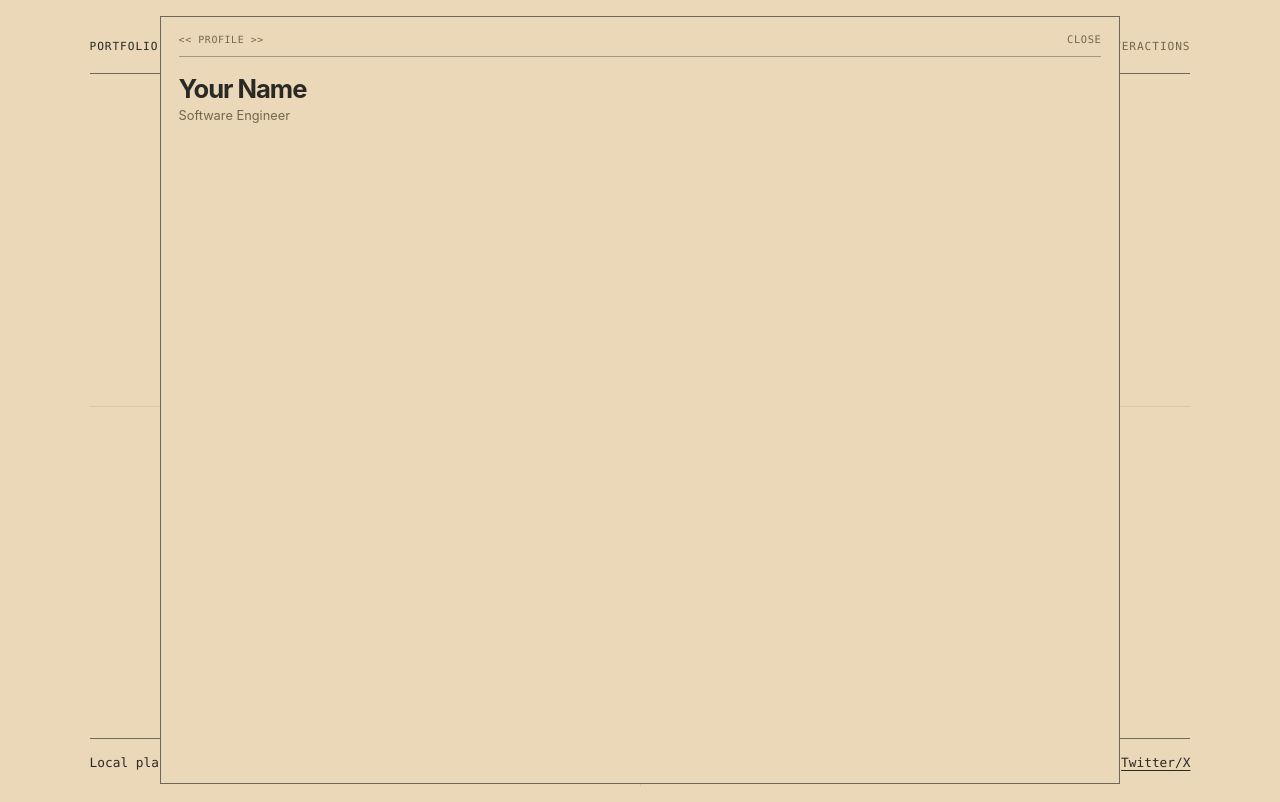
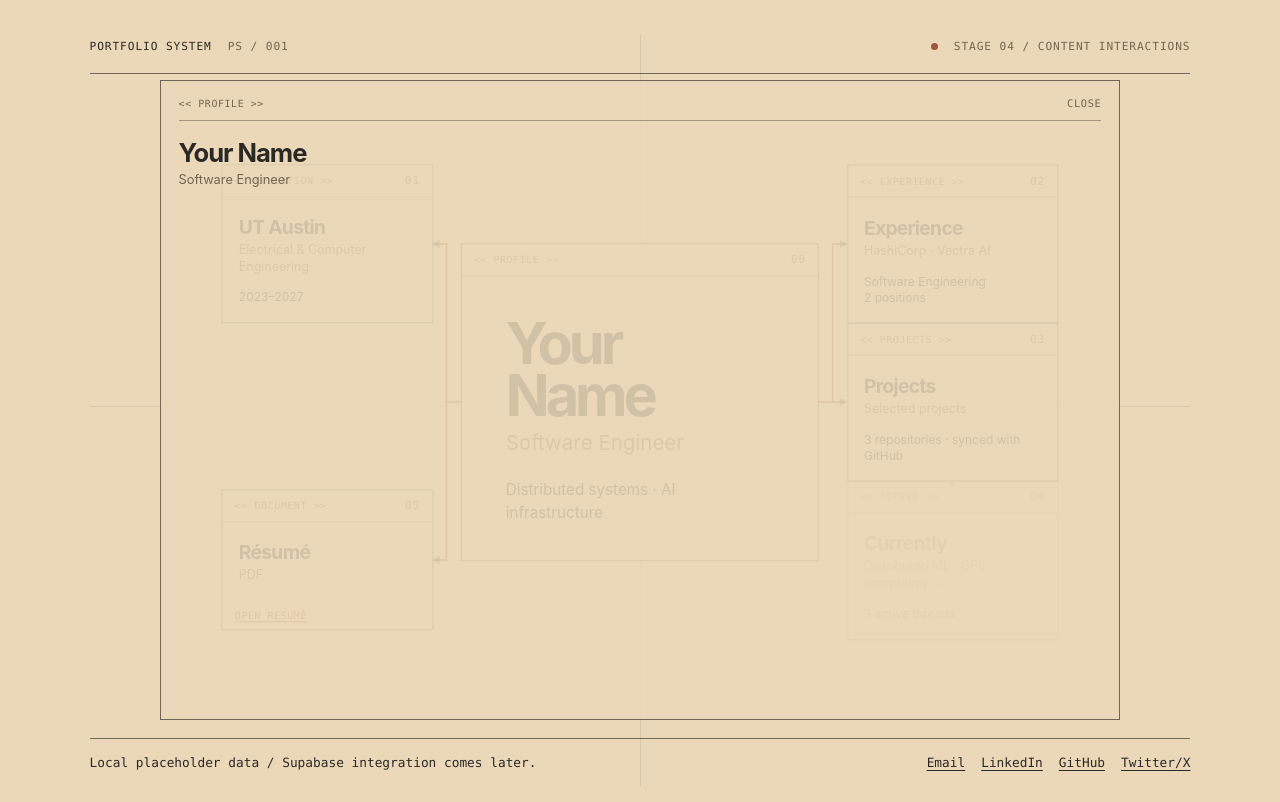
Before and after one commit to psurge1/psurge1.github.io, a React (Vite) app: page / in a window 1280 px wide. Both pictures are taken after a click on the button 640 px from the left and 402 px from the top of the page. Built offline with nearby package versions, Linux system fonts and the light colour scheme.

Commit message:
adjust popup window size and transparancy

```diff
--- a/src/styles/global.css
+++ b/src/styles/global.css
@@ -391,11 +391,11 @@ a {
   left: 50%;
   z-index: 10;
   width: 75vw;
-  height: calc(100vh - 2rem);
-  max-height: calc(100vh - 2rem);
+  height: 80vh;
+  max-height: 80vh;
   overflow: auto;
   border: 1px solid var(--line-strong);
-  background: var(--paper);
+  background: rgb(234 216 184 / 88%);
   padding: 1rem 1.1rem 1.2rem;
   transform: translate(-50%, -50%);
 }
```
